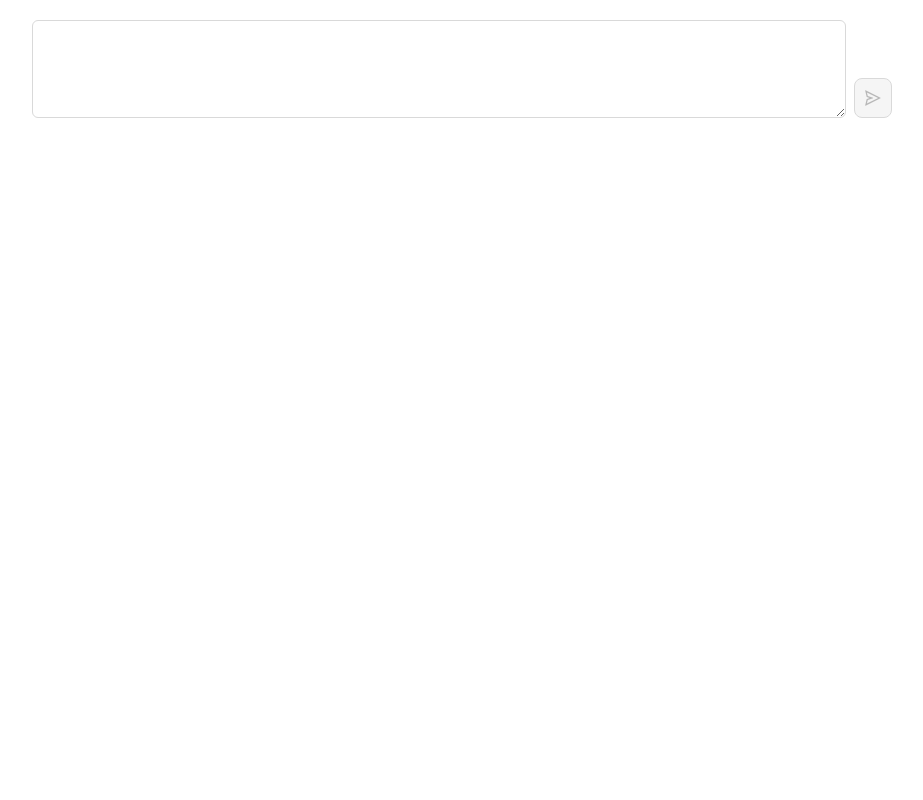
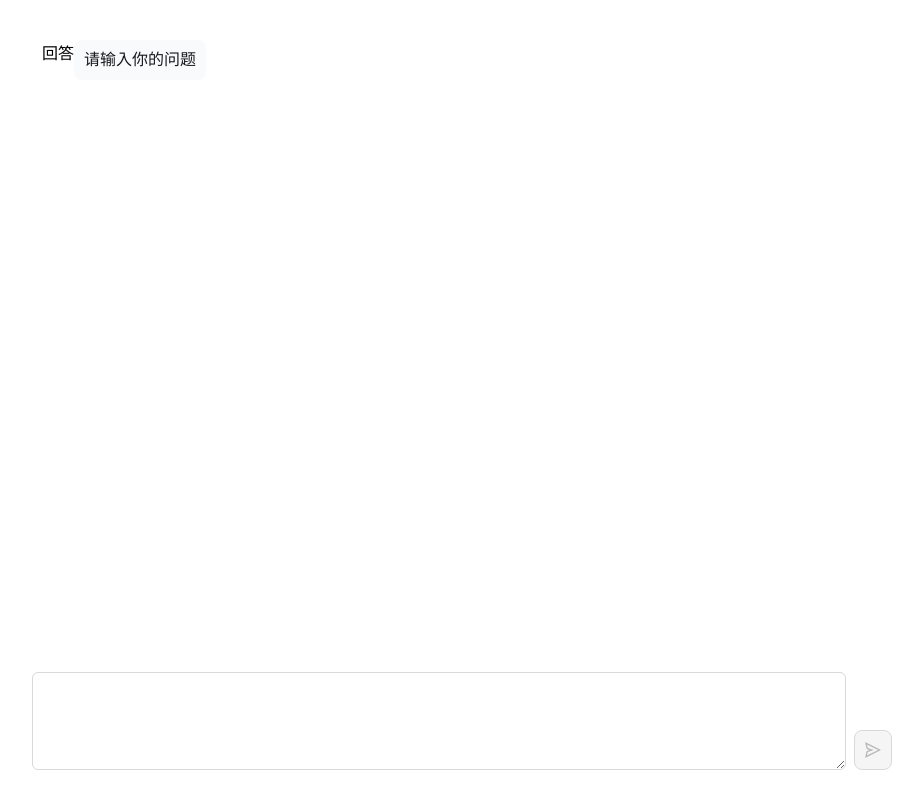
Before and after one commit to Xutangxin/chat-robot, a React (Create React App) app: page / in a window 1280 px wide. Shown: the whole page, without its empty margins (178-1101 px from the left). Built offline with nearby package versions, Linux system fonts and the light colour scheme.

Commit message:
feat: chatinput & chatlist

```diff
--- a/package.json
+++ b/package.json
@@ -35,5 +35,10 @@
       "last 1 firefox version",
       "last 1 safari version"
     ]
+  },
+  "devDependencies": {
+    "css-loader": "^6.8.1",
+    "node-sass": "^7.0.3",
+    "style-loader": "^3.3.3"
   }
 }
--- a/src/index.css
+++ b/src/index.css
@@ -9,10 +9,24 @@ body {
   height: 100%;
 }
 
+#root,
+.app {
+  height: 100%;
+}
+
 .chat {
+  display: flex;
+  flex-direction: column;
   max-width: 900px;
   margin: 0 auto;
-  padding: 20px;
+  height: 100%;
+  padding: 30px 20px;
+  /* border: 1px solid lightgray; */
+  /* border-radius: 8px; */
+}
+
+.chat-list {
+  flex: 1;
 }
 
 .chat-input {
@@ -26,3 +40,26 @@ body {
 .send-btn {
   align-self: end;
 }
+
+.chat-msg {
+  display: flex;
+  padding: 10px;
+  .content {
+    display: flex;
+    width: 100%;
+    .msg {
+      padding: 10px;
+      width: fit-content;
+      border-radius: 7px;
+      white-space: pre-wrap;
+      word-wrap: break-word;
+      color: #16191d;
+      background: #f9fafb;
+      line-height: 20px;
+      max-width: calc(100% - 50px);
+    }
+    &.question {
+      align-self: self-end;
+    }
+  }
+}
--- a/src/pages/chat/components/ChatInput.js
+++ b/src/pages/chat/components/ChatInput.js
@@ -3,16 +3,28 @@ import { useState } from 'react';
 import { SendOutlined } from '@ant-design/icons';
 const { TextArea } = Input;
 
-const ChatInput = () => {
+const ChatInput = (props) => {
+    const { handleSend } = props
     const [inputVal, setInputVal] = useState('')
 
     function handleInput(e) {
         setInputVal(e.target.value)
     }
+    function handleKeyDown(e) {
+        // if (e.code !== "Enter") return
+    }
+    function handleClick() {
+        handleSend(inputVal)
+        setInputVal('')
+    }
+
 
     return (<div className="chat-input">
-        <TextArea className='val-input' value={inputVal} onChange={(e) => handleInput(e)} rows={4}></TextArea>
-        <Button disabled={!inputVal} className='send-btn' type="primary" size='large' icon={<SendOutlined />} />
+        <TextArea className='val-input' value={inputVal} rows={4}
+            onChange={(e) => handleInput(e)}
+            onKeyDown={(e) => handleKeyDown(e)}
+        ></TextArea>
+        <Button onClick={handleClick} disabled={!inputVal} className='send-btn' type="primary" size='large' icon={<SendOutlined />} />
 
     </div>);
 }
--- a/src/pages/chat/components/ChatList.js
+++ b/src/pages/chat/components/ChatList.js
@@ -1,5 +1,9 @@
-const ChatList = () => {
+import ChatMsg from "./ChatMsg";
+
+const ChatList = (props) => {
+    const { list } = props
     return (<div className="chat-list">
+        {list.map((i, index) => <ChatMsg key={index} msg={i.val} type={i.type}></ChatMsg>)}
     </div>);
 }
 
--- /dev/null
+++ b/src/pages/chat/components/ChatMsg.css
@@ -0,0 +1,3 @@
+.chat-msg {
+  display: flex;
+}
--- /dev/null
+++ b/src/pages/chat/components/ChatMsg.js
@@ -0,0 +1,16 @@
+
+// import style from './ChatMsg.css'
+
+const ChatMsg = (props) => {
+    const { type, msg } = props
+
+    return (<div className='chat-msg'>
+        <div className={['content', type].join(' ')}>
+            {type === 'answer' && <div className="avatar">回答</div>}
+            <div className="msg">{msg}</div>
+            {type === 'question' && <div className="avatar">问题</div>}
+        </div>
+    </div>);
+}
+
+export default ChatMsg;
--- a/src/pages/chat/index.js
+++ b/src/pages/chat/index.js
@@ -1,10 +1,26 @@
+import { useState } from "react";
 import ChatInput from "./components/ChatInput";
 import ChatList from "./components/ChatList";
 
 const Chat = () => {
+    const [list, setList] = useState([{
+        val: '请输入你的问题',
+        type: 'answer'
+    }])
+
+
+    function handleSend(val) {
+        const newList = [...list, {
+            val,
+            type: 'question'
+        }]
+        setList(newList)
+
+    }
+
     return (<div className="chat">
-        <ChatList></ChatList>
-        <ChatInput></ChatInput>
+        <ChatList list={list}></ChatList>
+        <ChatInput handleSend={handleSend}></ChatInput>
     </div>);
 }
 
```
Also changed, not shown: 1 other file (tests, documents, lock files or other folders).
